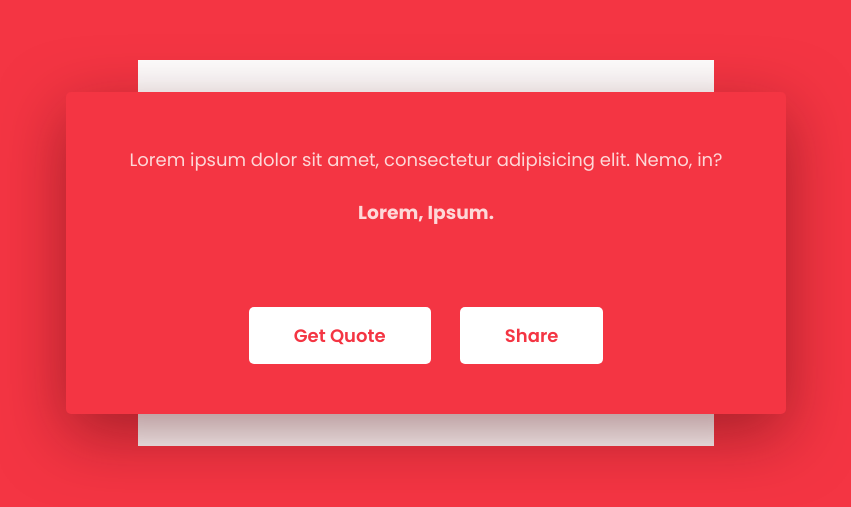
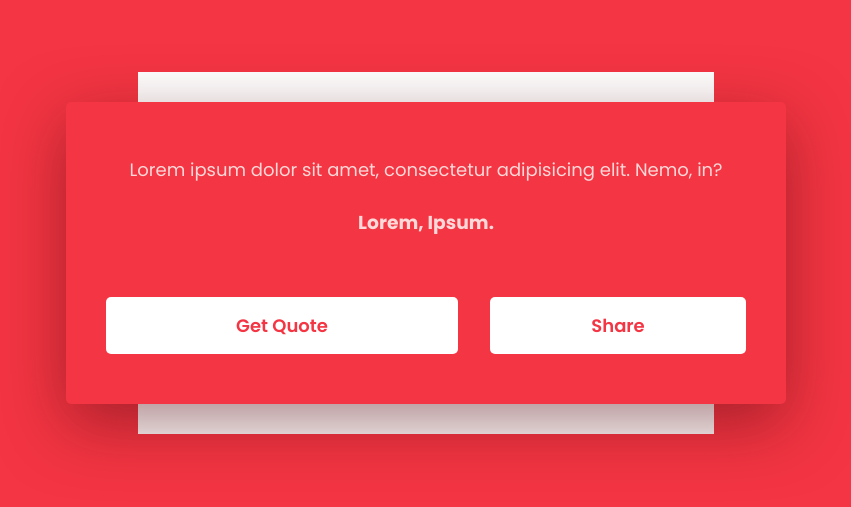
Before and after one commit to femmytedrey/Quote-Generator, a plain HTML site: page index.html in a window 1280 px wide. Shown: the part 147-654 px from the top of the page, without its empty margins (214-1065 px from the left). Drawn offline with Linux system fonts and the light colour scheme; no server answers.

Commit message:
styling the share button

```diff
--- a/index.html
+++ b/index.html
@@ -11,8 +11,11 @@
         <div class="container">
             <p class="quote">Lorem ipsum dolor sit amet, consectetur adipisicing elit. Nemo, in?</p>
             <h3 class="author">Lorem, ipsum.</h3>
-            <button class = "btn">Get Quote</button>
-            <button class="btn" id="share-quote">Share</button>
+            <div class="buttondiv">
+                <button class = "btn">Get Quote</button>
+                <button class="btn" id="share-quote">Share</button>
+            </div>
+
         </div>
     </div>
 
--- a/style.css
+++ b/style.css
@@ -51,26 +51,34 @@ body{
     margin: 20px 0px 60px 0px;
     text-transform: capitalize;
 }
+.container .buttondiv{
+    width: 100%;
+    display: flex;
+    flex-direction: row;
+    align-items: center;
+    justify-content: space-between;
+    /* height: 100px; */
+}
 .container button.btn{
     background: #fff;
     border: none;
-    padding: 15px 45px;
+    padding: 15px 0;
     border-radius: 5px;
     color: #f43543;
     font-weight: 600;
     font-size: 18px;
     cursor: pointer;
+    width: 55%;
 }
 
 .container button#share-quote {
     background: #fff;
     border: none;
-    padding: 15px 45px;
+    padding: 15px 0;
     border-radius: 5px;
     color: #f43543;
     font-weight: 600;
     font-size: 18px;
     cursor: pointer;
-    margin-top: 20px;
-    margin-left: 25px;
+    width: 40%;
 }
```
